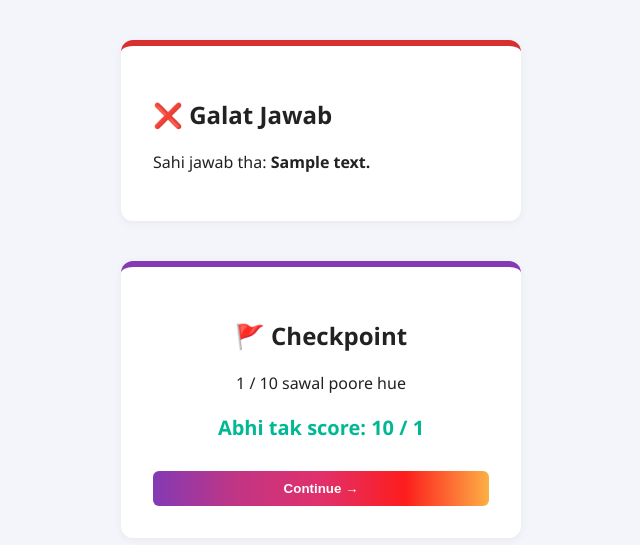
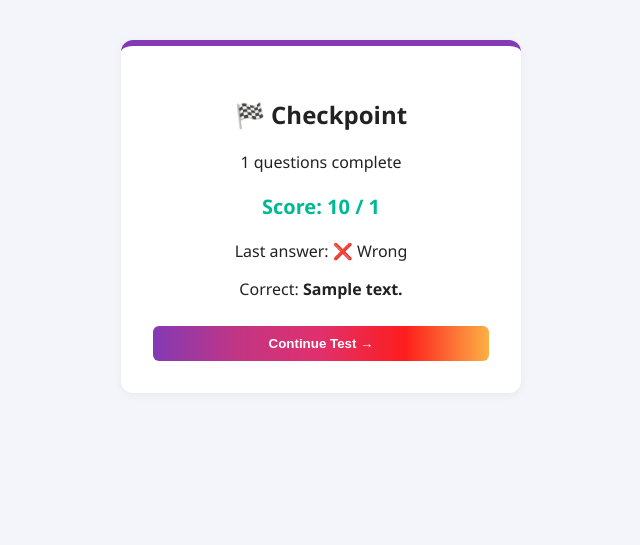
Before and after one commit to princekumar3232/Quizbuzz, a Flask app: template templates/checkpoint.html in a window 1280 px wide. Shown: the part 52-597 px from the top of the page, without its empty margins (319-959 px from the left). Run offline with Flask 3, Linux system fonts and the light colour scheme; the template is opened without the code that fills it: most values are stand-ins (such as "Sample title", 1, 10 or a date in 2020); some libraries are stand-ins or nearby versions.

Commit message:
Update checkpoint.html

```diff
--- a/templates/checkpoint.html
+++ b/templates/checkpoint.html
@@ -1,21 +1,60 @@
 {% extends "base.html" %}
-{% block title %}Checkpoint{% endblock %}
+
+{% block title %}
+Checkpoint
+{% endblock %}
+
 {% block content %}
-<div class="quiz-card feedback-card {{ 'correct' if feedback.is_correct else 'wrong' }}">
+
+<div class="checkpoint-card">
+
+    <h2>
+        🏁 Checkpoint
+    </h2>
+
+    <p>
+        {{ q_index }} questions complete
+    </p>
+
+    <p class="score-text">
+        Score: {{ score }} / {{ q_index }}
+    </p>
+
+
     {% if feedback.is_correct %}
-        <h2>✅ Sahi Jawab!</h2>
+
+        <p>
+            Last answer: ✅ Correct
+        </p>
+
     {% else %}
-        <h2>❌ Galat Jawab</h2>
-        <p>Sahi jawab tha: <strong>{{ feedback.correct_answer }}</strong></p>
+
+        <p>
+            Last answer: ❌ Wrong
+        </p>
+
+        <p>
+            Correct:
+            <strong>
+                {{ feedback.correct_answer }}
+            </strong>
+        </p>
+
     {% endif %}
+
+
+    <form method="POST">
+
+        <button
+            name="action"
+            value="continue"
+            class="next-btn"
+        >
+            Continue Test →
+        </button>
+
+    </form>
+
 </div>
-<div class="checkpoint-card">
-    <h2>🚩 Checkpoint</h2>
-    <p>{{ q_index }} / {{ total }} sawal poore hue</p>
-    <p class="score-text">Abhi tak score: {{ score }} / {{ q_index }}</p>
-    <form method="POST">
-        <input type="hidden" name="action" value="continue">
-        <button type="submit" class="next-btn">Continue →</button>
-    </form>
-</div>
+
 {% endblock %}
```
